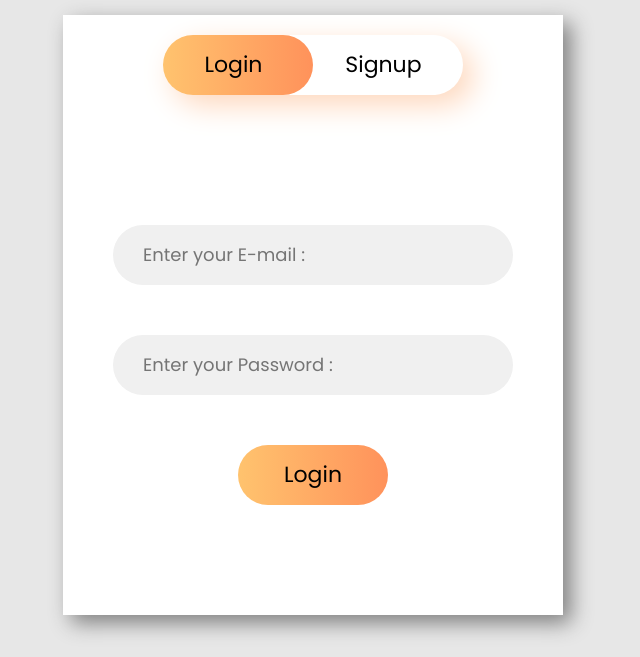
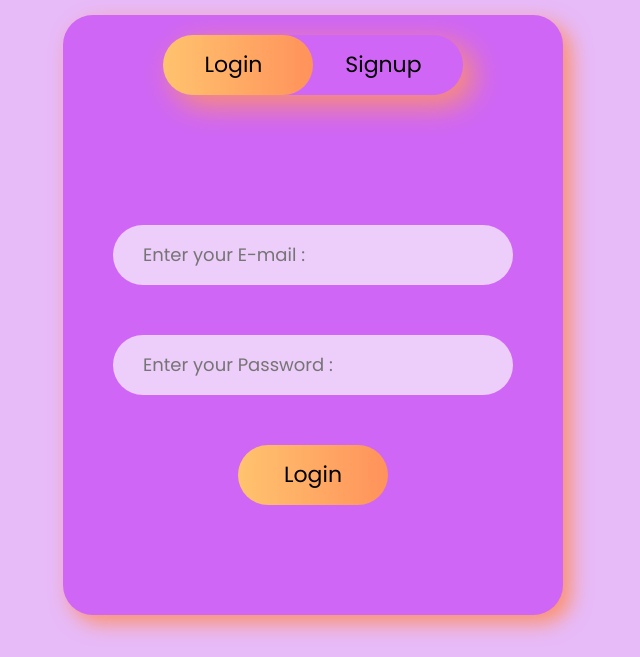
Before and after one commit to krishgoel20/1.Login-and-Signup-Page, a plain HTML site: page Front-end/index.html in a window 1280 px wide. Shown: the part 143-800 px from the top of the page, without its empty margins (327-967 px from the left). Drawn offline with Linux system fonts and the light colour scheme.

Commit message:
Changes made.

```diff
--- a/Front-end/style.css
+++ b/Front-end/style.css
@@ -16,7 +16,7 @@ body
     align-items: center;
     flex-direction: column;
     gap: 30px;
-    background-color: rgb(231,231,231);
+    background-color: rgb(231, 186, 248);
 }
 
 header
@@ -44,10 +44,11 @@ header
 {
     height: 600px;
     width: 500px;
-    background-color: white;
-    box-shadow: 8px 8px 20px rgb(128,128,128);
+    background-color: rgb(207, 102, 246);
+    box-shadow: 8px 8px 20px rgb(253, 145, 106);
     position: relative;
     overflow: hidden;
+    border-radius: 30px;
 }
 
 .btn
@@ -55,7 +56,7 @@ header
     height: 60px;
     width: 300px;
     margin: 20px auto;
-    box-shadow: 10px 10px 30px rgb(254,215,188);
+    box-shadow: 10px 10px 30px rgb(253, 145, 106);
     border-radius: 50px;
     display: flex;
     justify-content: space-around;
@@ -133,7 +134,7 @@ header
     outline: none;
     border: none;
     color: rgb(77,77,77);
-    background-color: rgb(240,240,240);
+    background-color: rgb(237, 205, 249);
     border-radius: 50px;
     padding-left: 30px;
     font-size: 18px;
```
